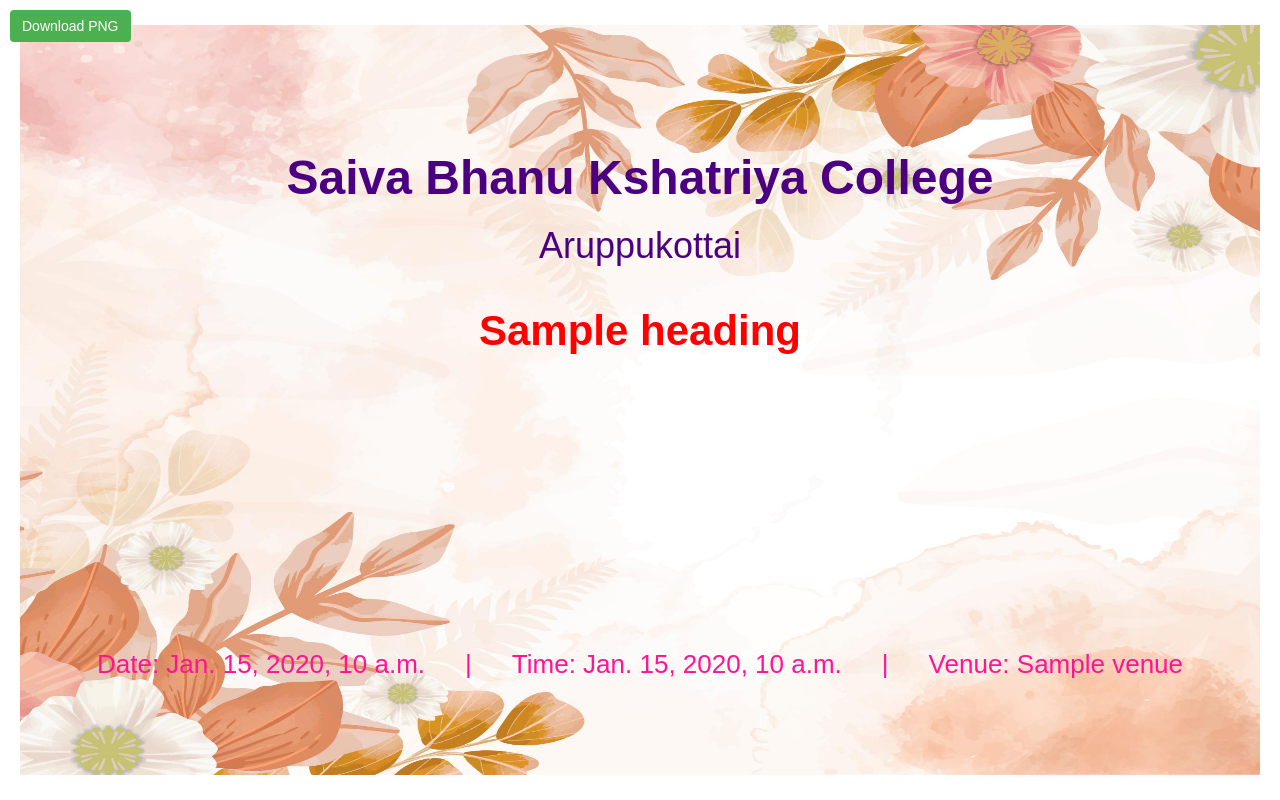
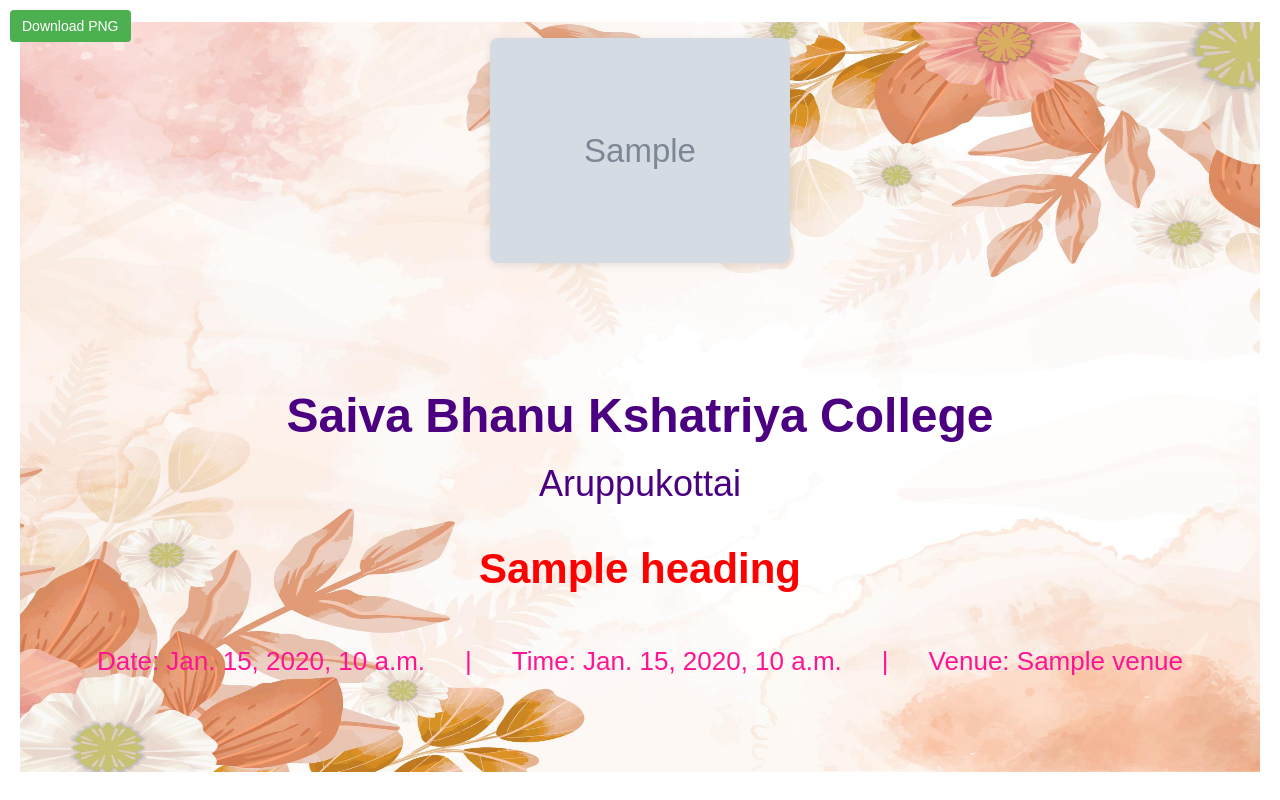
Before and after one commit to Aswin-AR5055/TemplateEditor, a Django app: template editor/templates/editor/template_preview.html in a window 1280 px wide. Run offline with Django 5.2, Linux system fonts and the light colour scheme; the template is opened without the code that fills it: most values are stand-ins (such as "Sample title", 1, 10 or a date in 2020); grey boxes marked "Sample" are stand-in pictures.

Commit message:
new feature-can upload images now

```diff
--- a/TemplateEditor/settings.py
+++ b/TemplateEditor/settings.py
@@ -125,3 +125,6 @@
 # https://docs.djangoproject.com/en/5.2/ref/settings/#default-auto-field
 
 DEFAULT_AUTO_FIELD = 'django.db.models.BigAutoField'
+
+MEDIA_URL = '/media/'
+MEDIA_ROOT = BASE_DIR / 'media'
--- a/editor/forms.py
+++ b/editor/forms.py
@@ -6,3 +6,4 @@
     date = forms.CharField(label="Date", initial="27.06.2025")
     time = forms.CharField(label="Time", initial="10am")
     venue = forms.CharField(label="Venue", initial="Auditorium")
+    image = forms.ImageField(label="Image", required=False)
--- a/editor/static/css/style.css
+++ b/editor/static/css/style.css
@@ -4,6 +4,7 @@
     justify-content: center;
     padding: 20px;
     box-sizing: border-box;
+    margin-bottom: 7px;
 }
 
 html,
@@ -17,6 +18,21 @@
     justify-content: center;
     align-items: center;
     background: #fff;
+}
+
+.image-container {
+    display: flex;
+    justify-content: center;
+    align-items: center;
+    margin-bottom: 16px;
+    margin-top: 16px;
+}
+
+.image-container img {
+    max-width: 300px;
+    height: auto;
+    border-radius: 8px;
+    box-shadow: 0 2px 8px rgba(0,0,0,0.1);
 }
 
 #invitation {
--- a/editor/templates/editor/form.html
+++ b/editor/templates/editor/form.html
@@ -53,13 +53,14 @@
 </head>
 <body>
   <h1>Update Template</h1>
-  <form method="POST">
+  <form method="POST" enctype="multipart/form-data">
     {% csrf_token %}
     Heading: <input type="text" name="heading" value="Welcome to the Fresher's Day Orientation!"><br><br>
     Message: <textarea name="message">This marks the beginning of a wonderful and exciting new journey in your life. Work smart, stay focus and make it unforgettable!</textarea><br><br>
     Date: <input type="text" name="date" value="27.06.2025"><br><br>
     Time: <input type="text" name="time" value="10am"><br><br>
     Venue: <input type="text" name="venue" value="Auditorium"><br><br>
+    Image: <input type="file" name="image"><br><br>
     <button type="submit">Preview Template</button>
   </form>
 </body>
--- a/editor/templates/editor/template_preview.html
+++ b/editor/templates/editor/template_preview.html
@@ -11,6 +11,11 @@
 <body>
 <div class="container">
   <div id="invitation">
+    {% if image_url %}
+      <div class="image-container">
+        <img src="{{ image_url }}" alt="Uploaded Image" />
+      </div>
+    {% endif %}
     <div class="college">Saiva Bhanu Kshatriya College</div>
     <div class="location">Aruppukottai</div>
     <div class="heading">{{ heading }}</div>
--- a/editor/urls.py
+++ b/editor/urls.py
@@ -1,6 +1,8 @@
 from django.urls import path
 from . import views
+from django.conf import settings
+from django.conf.urls.static import static
 
 urlpatterns = [
     path('', views.template_editor, name='template_editor'),
-]
+] + static(settings.MEDIA_URL, document_root=settings.MEDIA_ROOT)
```
Also changed, not shown: editor/views.py (+8 -0 lines), 1 other file. Lines whose indentation alone changed are shown as unchanged.
